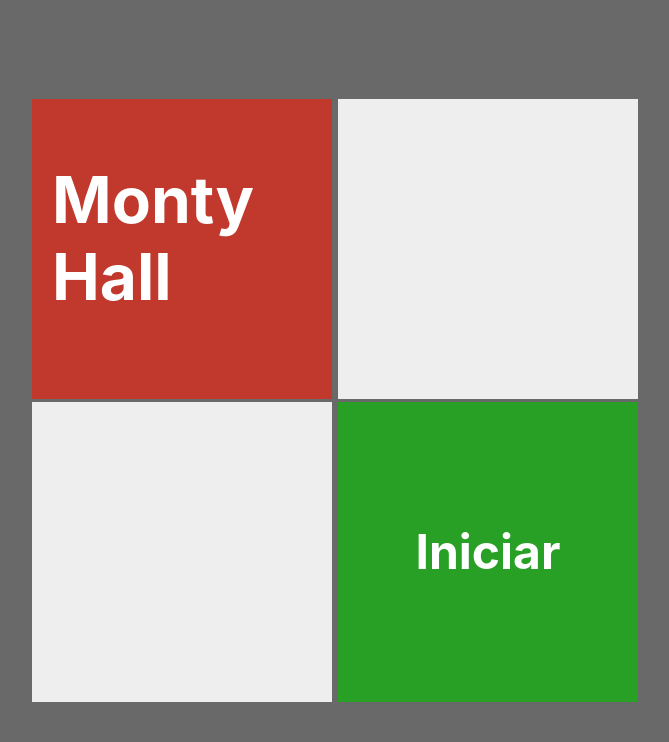
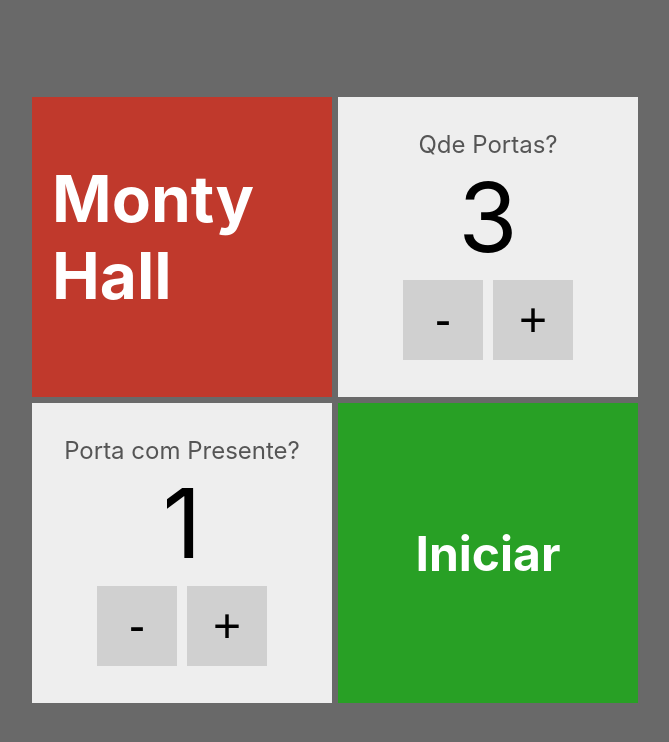
Before and after one commit to jordanobaluz/portas, a Next.js app: page / in a window 1280 px wide. Shown: the top 742 px of the page, without its empty margins (305-974 px from the left). Built offline with nearby package versions, Linux system fonts and the light colour scheme.

Commit message:
alterado presente para tsx, criado componente entrada numerica para receber as informações de quantidade de portal e qual porta com presente

```diff
--- /dev/null
+++ b/components/EntradaNumerica.tsx
@@ -0,0 +1,24 @@
+import styles from "../styles/EntradaNumerica.module.css"
+
+interface EntradaNumericaProps {
+    text: string
+    value: number
+    onChange: (newValue: number) => void
+}
+
+export default function EntradaNumerica(props: EntradaNumericaProps) {
+
+    const dec = () => props.onChange(props.value - 1)
+    const inc = () => props.onChange(props.value + 1)
+
+    return (
+        <div className={styles.entradaNumerica}>
+            <span className={styles.text}>{props.text}</span>
+            <span className={styles.value}>{props.value}</span>
+            <div className={styles.botoes}>
+                <button className={styles.btn} onClick={dec}>-</button>
+                <button className={styles.btn} onClick={inc}>+</button>
+            </div>
+        </div>
+    )
+}
--- a/pages/index.tsx
+++ b/pages/index.tsx
@@ -1,20 +1,28 @@
 import Cartao from "../components/Cartao";
 import styles from "../styles/Formulario.module.css"
 import Link from "next/link";
+import EntradaNumerica from "../components/EntradaNumerica";
+import { useState } from "react";
 
 export default function Formulario() {
+  const [qtdePortas, setQtdePortas] = useState(3)
+  const [comPresente, setComPresente] = useState(1)
   return (
     <div className={styles.formulario}>
       <div>
         <Cartao bgcolor="#c0392c">
           <h1>Monty Hall</h1>
         </Cartao>
-        <Cartao></Cartao>
+        <Cartao>
+          <EntradaNumerica text="Qde Portas?" value={qtdePortas} onChange={novaQtde => setQtdePortas(novaQtde)}></EntradaNumerica>
+        </Cartao>
       </div>
       <div>
-        <Cartao></Cartao>
+        <Cartao>
+          <EntradaNumerica text="Porta com Presente?" value={comPresente} onChange={novaPortaComPresente => setComPresente(novaPortaComPresente)}></EntradaNumerica>
+        </Cartao>
         <Cartao bgcolor="#28a025">
-          <Link href={`/jogo/4/2`}>
+          <Link href={`/jogo/${qtdePortas}/${comPresente}`}>
             <h2 className={styles.link}>Iniciar</h2>
           </Link>
         </Cartao>
--- a/pages/jogo/[portas]/[temPresente].tsx
+++ b/pages/jogo/[portas]/[temPresente].tsx
@@ -33,7 +33,7 @@
             </div>
             <div className={styles.botoes}>
                 <Link href="/">
-                    <button>Voltar</button>
+                    <button>Reiniciar Jogo</button>
                 </Link>
             </div>
         </div>
--- /dev/null
+++ b/styles/EntradaNumerica.module.css
@@ -0,0 +1,33 @@
+.entradaNumerica {
+    display: flex;
+    flex: 1;
+    flex-direction: column;
+    align-items: center;
+    justify-content: center;
+    color: #000;
+}
+
+.text {
+    color: #555;
+    font-size: 1.5rem;
+}
+
+.value {
+    font-size: 6rem;
+}
+
+.botoes {
+    display: flex;
+}
+
+.btn {
+    display: flex;
+    justify-content: center;
+    align-items: center;
+    font-size: 3rem;
+    width: 80px;
+    height: 80px;
+    margin: 5px;
+    border: none;
+    background-color: #5553;
+}
--- a/styles/Formulario.module.css
+++ b/styles/Formulario.module.css
@@ -1,9 +1,14 @@
 .formulario {
     display: flex;
+    flex-direction: column;
     justify-content: center;
     align-items: center;
     height: 100vh;
     background-color: #696969;
+}
+
+.formulario > div {
+    display: flex;
 }
 
 .link {
@@ -12,4 +17,5 @@
     align-items: center;
     flex: 1;
     margin: 0;
+    cursor: pointer;
 }
```
Also changed, not shown: components/Presente.tsx (renamed from components/Presente.jsx).
